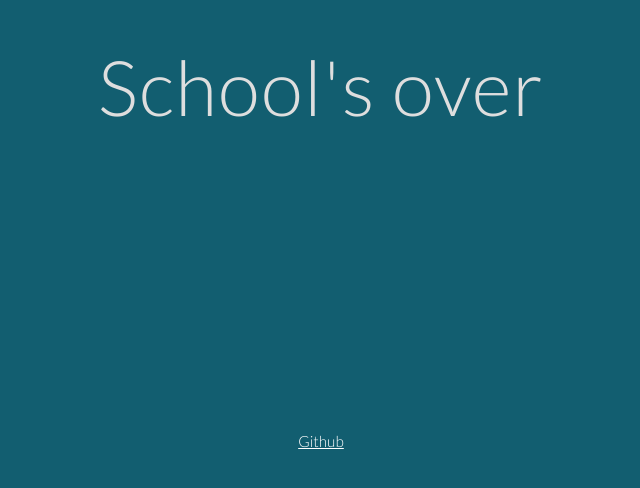
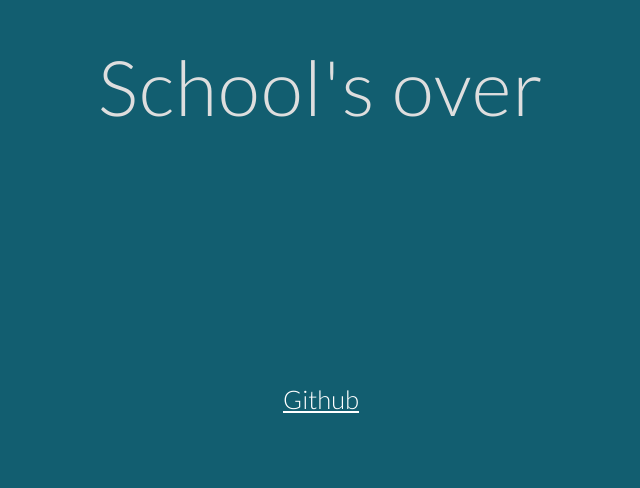
Before and after one commit to Rhkellz/Rhkellz.github.io, a plain HTML site: page index.html in a window 1280 px wide. Shown: the part 150-638 px from the top of the page, without its empty margins (319-959 px from the left). Drawn offline with Linux system fonts and the light colour scheme.

Commit message:
Update index.html

```diff
--- a/index.html
+++ b/index.html
@@ -29,8 +29,8 @@
     #smallLink {
       font-family: 'Lato', sans-serif;
       text-align: center;
-      margin-top: 23.5vmax;
-      font-size: 1.2vmax;
+      margin-top: 20%;
+      font-size: 2vmax;
     }
 
     a {
```
